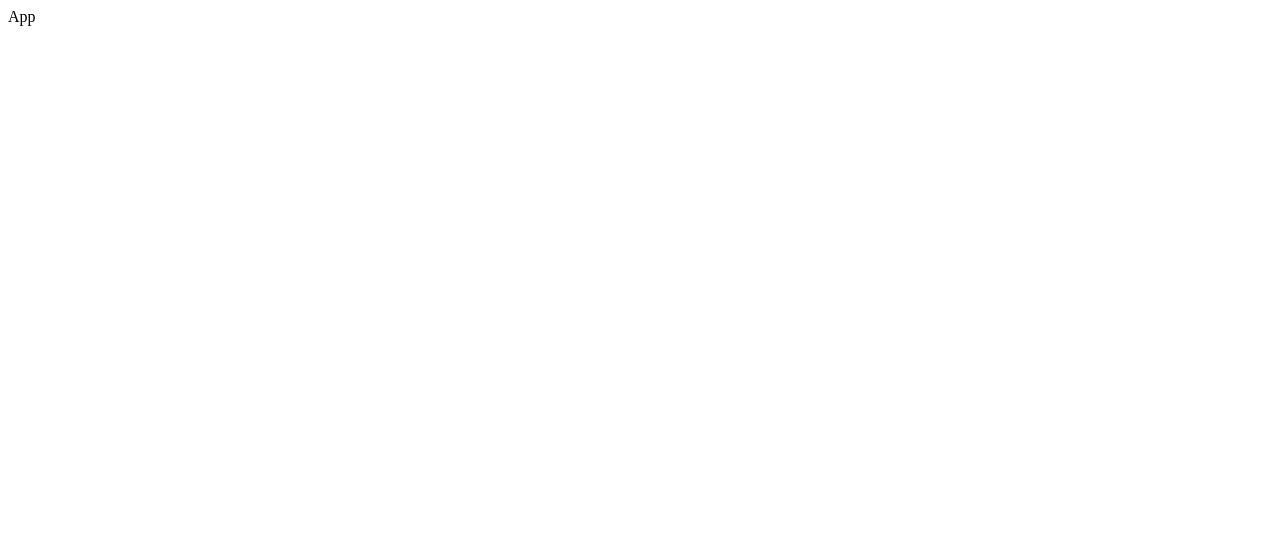
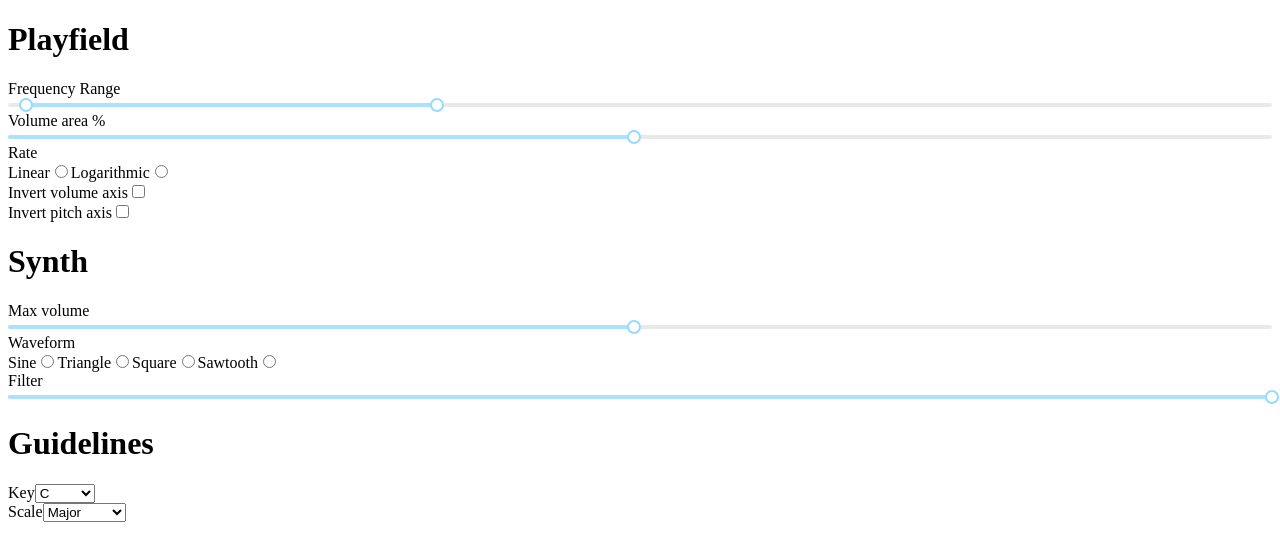
Before and after one commit to JustusFT/react-theremin, a React (Create React App) app: page / in a window 1280 px wide. Shown: the top 556 px of the page. Built offline with nearby package versions, Linux system fonts and the light colour scheme.

Commit message:
Add options layout

```diff
--- a/package.json
+++ b/package.json
@@ -6,6 +6,7 @@
     "husky": "^0.14.3",
     "lint-staged": "^7.2.0",
     "prettier": "^1.13.7",
+    "rc-slider": "^8.6.1",
     "react": "^16.4.1",
     "react-dom": "^16.4.1",
     "react-scripts": "1.1.4"
--- a/src/App.js
+++ b/src/App.js
@@ -1,10 +1,11 @@
 import React, { Component } from 'react';
+import Options from './Options';
 
 class App extends Component {
   render() {
     return (
       <div>
-        App
+        <Options />
       </div>
     );
   }
--- /dev/null
+++ b/src/Options.js
@@ -0,0 +1,104 @@
+import React from 'react';
+import Slider, { Range } from 'rc-slider';
+// We can just import Slider or Range to reduce bundle size
+// import Slider from 'rc-slider/lib/Slider';
+// import Range from 'rc-slider/lib/Range';
+import 'rc-slider/assets/index.css';
+
+function Options() {
+  return (
+    <div>
+      <h1>Playfield</h1>
+      <div>
+        Frequency Range
+        <Range
+          allowCross={false}
+          min={20}
+          max={4200}
+          defaultValue={[80, 1440]}
+        />
+      </div>
+      <div>
+        Volume area %
+        <Slider min={1} max={100} defaultValue={50} />
+      </div>
+      <div>
+        <div>Rate</div>
+        <label>
+          Linear
+          <input type="radio" name="rate" />
+        </label>
+        <label>
+          Logarithmic
+          <input type="radio" name="rate" />
+        </label>
+      </div>
+      <div>
+        Invert volume axis
+        <input type="checkbox" />
+      </div>
+      <div>
+        Invert pitch axis
+        <input type="checkbox" />
+      </div>
+      <h1>Synth</h1>
+      <div>
+        Max volume
+        <Slider min={1} max={100} defaultValue={50} />
+      </div>
+      <div>
+        <div>Waveform</div>
+        <label>
+          Sine
+          <input type="radio" name="waveform" />
+        </label>
+        <label>
+          Triangle
+          <input type="radio" name="waveform" />
+        </label>
+        <label>
+          Square
+          <input type="radio" name="waveform" />
+        </label>
+        <label>
+          Sawtooth
+          <input type="radio" name="waveform" />
+        </label>
+      </div>
+      <div>
+        Filter
+        <Slider min={20} max={14000} defaultValue={14000} />
+      </div>
+      <h1>Guidelines</h1>
+      <div>
+        Key
+        <select>
+          {[
+            'C',
+            'C#/Db',
+            'D',
+            'D#/Eb',
+            'E',
+            'F',
+            'F#/Gb',
+            'G',
+            'G#/Ab',
+            'A',
+            'B',
+            'B#/Cb'
+          ].map(key => <option>{key}</option>)}
+        </select>
+      </div>
+      <div>
+        Scale
+        <select>
+          {['Major', 'Minor', 'Chromatic'].map(scale => (
+            <option>{scale}</option>
+          ))}
+        </select>
+      </div>
+    </div>
+  );
+}
+
+export default Options;
```
Also changed, not shown: 1 other file (tests, documents, lock files or other folders).
